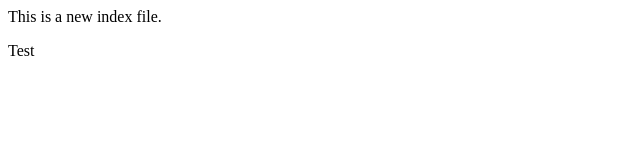
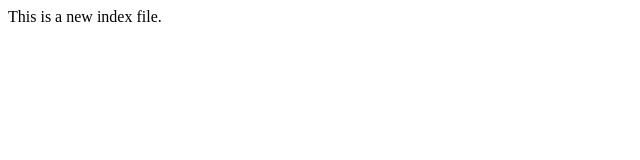
Before and after one commit to doiob/jenkins, a plain HTML site: page index.html in a window 1280 px wide. Shown: the full height of the page, 0-640 px from the left. Drawn offline with Linux system fonts and the light colour scheme.

Commit message:
index file update

```diff
--- a/index.html
+++ b/index.html
@@ -1,6 +1,5 @@
 <html>
 	<body>
 		<p>This is a new index file.
-		<p> Test
 	</body>
 </html>
```
